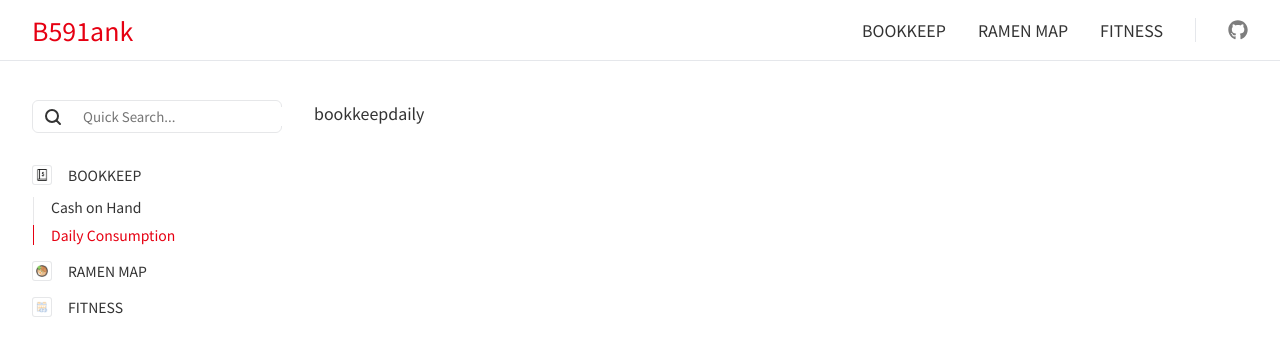
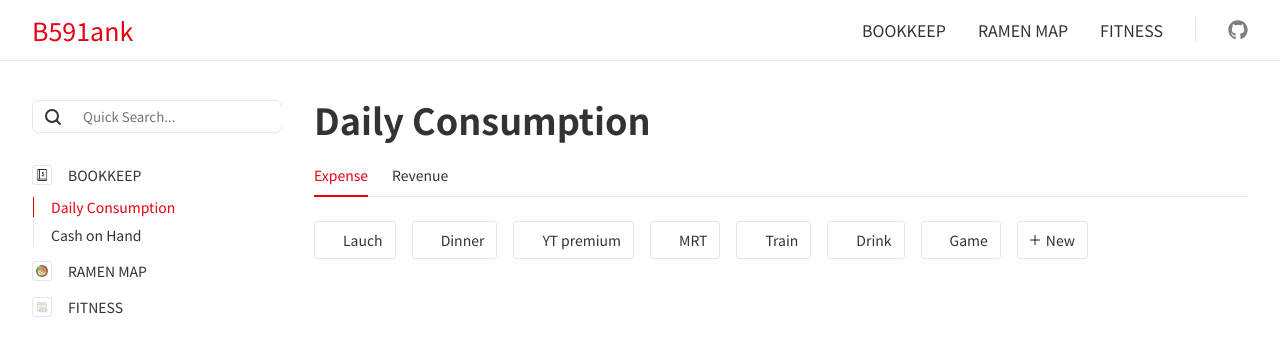
Before and after one commit to zyuan8591/aaron-vue-web, a Vue app: page /bookkeep/daily in a window 1280 px wide. Shown: the top 356 px of the page. Built offline with nearby package versions, Linux system fonts and the light colour scheme; a web font is replaced by a local one.

Commit message:
feat: add expense type btn & update daily page

```diff
--- a/src/assets/javascript/setting/nav.js
+++ b/src/assets/javascript/setting/nav.js
@@ -4,8 +4,8 @@ const pages = [
     route: "/bookkeep",
     icon: "bookkeep-icon",
     child: [
+      { name: "Daily Consumption", route: "/bookkeep/daily" },
       { name: "Cash on Hand", route: "/bookkeep/cash" },
-      { name: "Daily Consumption", route: "/bookkeep/daily" },
     ],
   },
   { name: "RAMEN MAP", route: "/ramenmap", icon: "ramen-icon" },
--- a/src/assets/styles/icon.scss
+++ b/src/assets/styles/icon.scss
@@ -18,6 +18,11 @@
   background-size: 12px 12px;
 }
 
+.plus-icon {
+  background-image: url("../images/plus.png");
+  background-size: 10px 10px;
+}
+
 .github-icon,
 .bookkeep-icon,
 .ramen-icon,
--- a/src/assets/styles/variable.scss
+++ b/src/assets/styles/variable.scss
@@ -5,6 +5,7 @@
   --header-bg: #ffffff;
   --border-clr: #e5e7eb;
   --darken-border-clr: rgb(203 213 225 / 1);
+  --darken-border-clr-second: rgb(148 163 184 / 1);
   --light-grey-clr: rgba(15, 23, 42, 0.1);
 
   // width & height
--- a/src/components/CustomButton.vue
+++ b/src/components/CustomButton.vue
@@ -24,7 +24,7 @@ const transitionStyle = computed(() => {
 </script>
 <template>
   <button
-    class="transition"
+    class="transition flex-vertical-center"
     :style="transitionStyle"
     :class="{ 'transition-btn': props.isTransition }"
   >
--- a/src/components/WebSideBar.vue
+++ b/src/components/WebSideBar.vue
@@ -108,6 +108,10 @@ watch(
           margin-left: calc(-1rem - 1px);
           padding-left: calc(1rem + 1px);
           border-left: 1px solid transparent;
+
+          &:hover {
+            border-color: var(--darken-border-clr-second);
+          }
           &.active {
             border-color: var(--main-clr);
             color: var(--main-clr);
--- a/src/pages/BookKeep.vue
+++ b/src/pages/BookKeep.vue
@@ -1,24 +1,6 @@
-<script setup>
-import CustomButton from "@/components/CustomButton.vue";
-import TagMenu from "@/components/TagMenu.vue";
-import { reactive } from "vue";
-
-const state = reactive({
-  tagNow: "expense",
-  menuList: [
-    { name: "Expense", value: "expense" },
-    { name: "Revenue", value: "revenue" },
-  ],
-});
-</script>
+<script setup></script>
 <template>
-  <h1 class="page-title">BookkeeP</h1>
-  <TagMenu :menu="state.menuList" v-model="state.tagNow" />
-  {{ state.tagNow }}
+  <h1 class="page-title">BOOKKEEP</h1>
 </template>
 
-<style lang="scss" scoped>
-.menu-container {
-  margin-bottom: 24px;
-}
-</style>
+<style lang="scss" scoped></style>
--- a/src/pages/BookKeepDaily.vue
+++ b/src/pages/BookKeepDaily.vue
@@ -1 +1,66 @@
-<template>bookkeepdaily</template>
+<script setup>
+import CustomButton from "@/components/CustomButton.vue";
+import TagMenu from "@/components/TagMenu.vue";
+import { reactive, computed } from "vue";
+
+const state = reactive({
+  tagNow: "expense",
+  menuList: [
+    { name: "Expense", value: "expense" },
+    { name: "Revenue", value: "revenue" },
+  ],
+  expenseType: [
+    { name: "Lauch", icon: "lauch" },
+    { name: "Dinner", icon: "dinner" },
+    { name: "YT premium", icon: "youtube" },
+    { name: "MRT", icon: "metro" },
+    { name: "Train", icon: "train" },
+    { name: "Drink", icon: "drink" },
+    { name: "Game", icon: "game" },
+    { name: "New", icon: "plus" },
+  ],
+  revenueType: [{ name: "New", icon: "plus" }],
+});
+
+const showTypList = computed(() => {
+  switch (state.tagNow) {
+    case "expense":
+      return state.expenseType;
+    case "revenue":
+      return state.revenueType;
+  }
+  return [];
+});
+</script>
+
+<template>
+  <h1 class="page-title">Daily Consumption</h1>
+  <TagMenu :menu="state.menuList" v-model="state.tagNow" />
+  <ul class="type-btn-group">
+    <li v-for="typ in showTypList" :key="typ.name" class="type-btn">
+      <CustomButton :word="typ.name">
+        <template v-if="typ.icon" #icon>
+          <div class="center icon" :class="`${typ.icon}-icon`" />
+        </template>
+      </CustomButton>
+    </li>
+  </ul>
+</template>
+
+<style lang="scss" scoped>
+.menu-container {
+  margin-bottom: 24px;
+}
+
+.type-btn-group {
+  display: flex;
+  flex-wrap: wrap;
+  gap: 1rem;
+}
+
+.icon {
+  height: 10px;
+  width: 10px;
+  margin-right: 6px;
+}
+</style>
```
Also changed, not shown: src/assets/images/plus.png (added).
